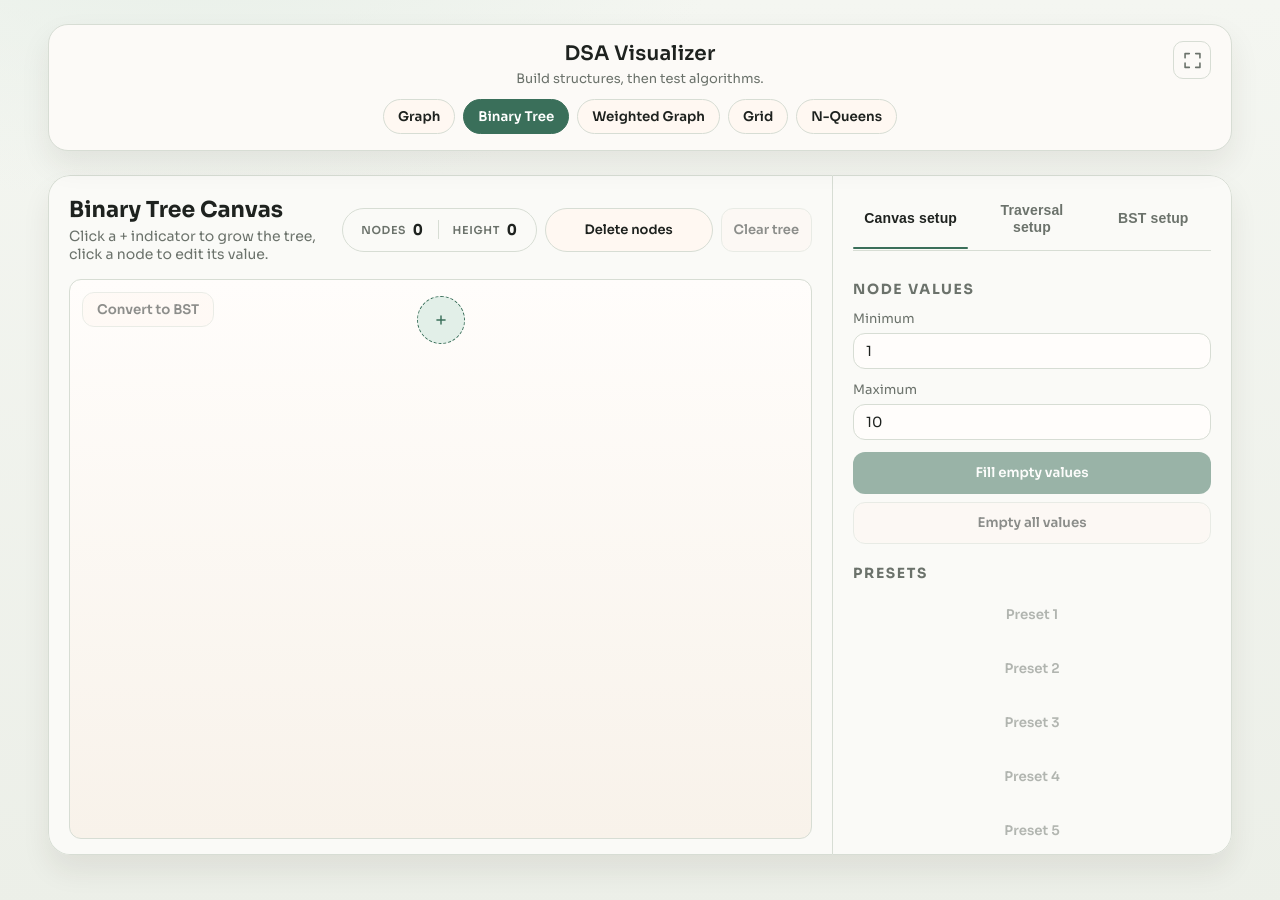
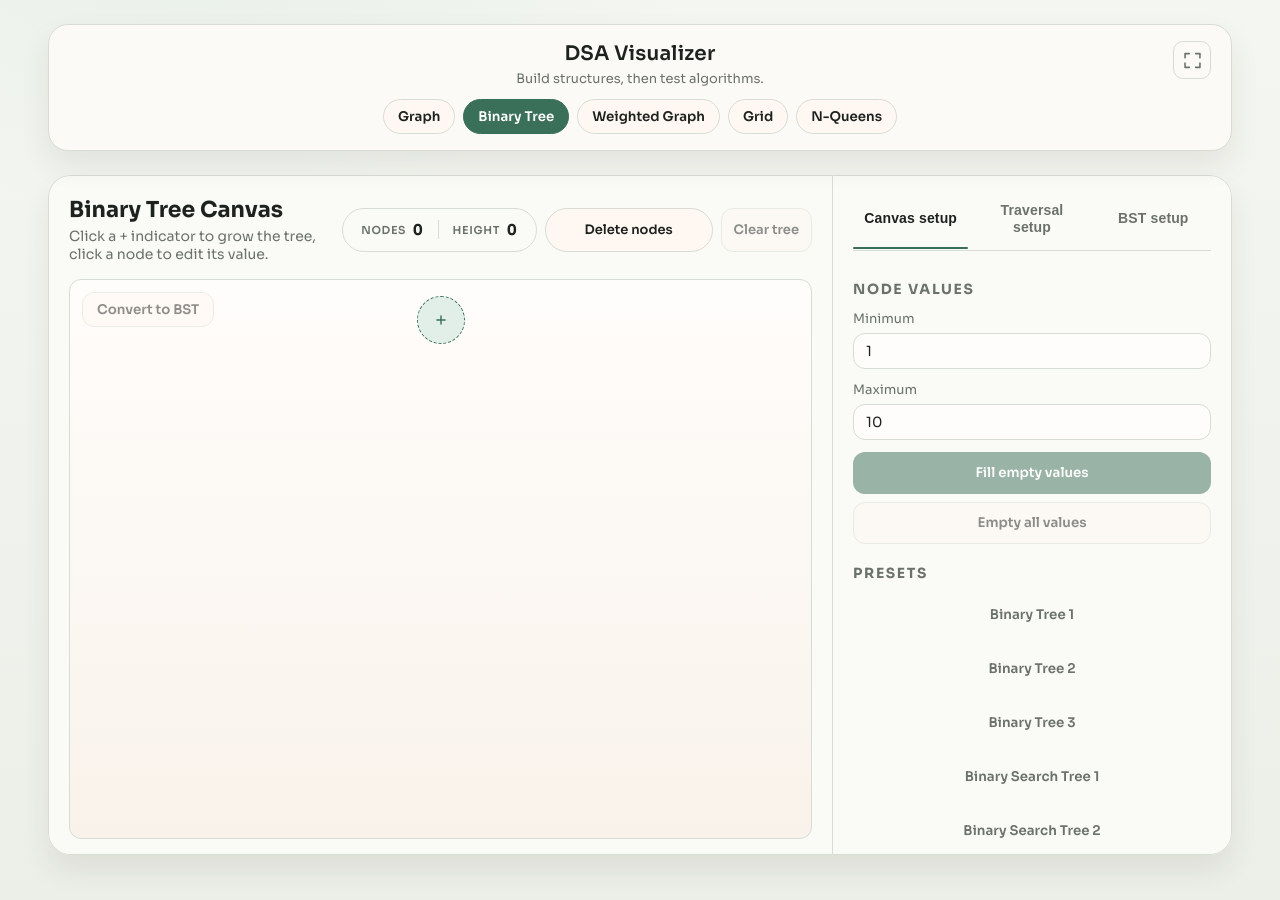
Before and after one commit to Gegaong/dsa-visualizer, a React (Vite) app: page / in a window 1280 px wide. Both pictures are taken after a click on the button "Binary Tree". Shown: the top 900 px of the page. Built offline with nearby package versions, Linux system fonts and the light colour scheme.

Commit message:
added presets, changed validate bst pseudocode

```diff
--- a/src/App.tsx
+++ b/src/App.tsx
@@ -11,6 +11,7 @@ import type {
   ContextMenuState,
   GraphEdge,
   GraphPreset,
+  BinaryTreePreset,
   CanvasType,
   EdgeContextMenuState,
   BinaryTree,
@@ -62,6 +63,7 @@ import {
 } from './utils/graphRules'
 import { clampToRange, getVisibleCanvasRegion, isOverlapping } from './utils/geometry'
 import { buildPresetGraph } from './utils/presets'
+import { buildBinaryTreePreset } from './utils/binaryTreePresets'
 
 import type { TraversalStrategy, WeightedAlgorithm } from './algorithms/algorithmTypes'
 
@@ -96,6 +98,8 @@ function App() {
   const [showClearConfirm, setShowClearConfirm] = useState(false)
   const [showPresetConfirm, setShowPresetConfirm] = useState(false)
   const [pendingPreset, setPendingPreset] = useState<GraphPreset | null>(null)
+  const [showBinaryTreePresetConfirm, setShowBinaryTreePresetConfirm] = useState(false)
+  const [pendingBinaryTreePreset, setPendingBinaryTreePreset] = useState<BinaryTreePreset | null>(null)
   const [contextMenu, setContextMenu] = useState<ContextMenuState | null>(null)
   const [isDeleteMode, setIsDeleteMode] = useState(false)
   const [isDeleteEdgeMode, setIsDeleteEdgeMode] = useState(false)
@@ -560,6 +564,42 @@ function App() {
 
   const handleBinaryTreeClear = () => {
     setBinaryTree({ rootId: null, nodesById: {} })
+    nextBinaryTreeId.current = 1
+  }
+
+  // Replaces the binary tree with a preset and resets id counter + algorithm overlays.
+  const applyBinaryTreePreset = (preset: BinaryTreePreset) => {
+    const { tree, nextId } = buildBinaryTreePreset(preset)
+    setBinaryTree(tree)
+    nextBinaryTreeId.current = nextId
+    binaryTreeTraversal.resetVisualization()
+    binaryTreeBst.resetVisualization()
+  }
+
+  // Sidebar: loads a tree preset immediately if empty; otherwise asks to replace.
+  const handleBinaryTreePresetClick = (preset: BinaryTreePreset) => {
+    if (binaryTreeTraversal.isRunning || binaryTreeBst.isRunning) return
+    if (Object.keys(binaryTree.nodesById).length === 0) {
+      applyBinaryTreePreset(preset)
+      return
+    }
+    setPendingBinaryTreePreset(preset)
+    setShowBinaryTreePresetConfirm(true)
+  }
+
+  const confirmBinaryTreePresetReplace = () => {
+    if (!pendingBinaryTreePreset) {
+      setShowBinaryTreePresetConfirm(false)
+      return
+    }
+    applyBinaryTreePreset(pendingBinaryTreePreset)
+    setPendingBinaryTreePreset(null)
+    setShowBinaryTreePresetConfirm(false)
+  }
+
+  const cancelBinaryTreePresetReplace = () => {
+    setPendingBinaryTreePreset(null)
+    setShowBinaryTreePresetConfirm(false)
   }
 
   const handleBinaryTreeConvertToBst = () => {
@@ -1518,6 +1558,8 @@ function App() {
               canFillEmpty: binaryTreeCanFillEmpty,
               onEmptyAllValues: handleBinaryTreeEmptyAllClick,
               canEmptyAll: binaryTreeCanEmptyAll,
+              onPresetClick: handleBinaryTreePresetClick,
+              presetsDisabled: binaryTreeTraversal.isRunning || binaryTreeBst.isRunning,
             }}
             traversal={{
               algorithm: binaryTreeTraversal.algorithm,
@@ -1794,6 +1836,17 @@ function App() {
         />
       )}
 
+      {pendingBinaryTreePreset && (
+        <ConfirmModal
+          open={showBinaryTreePresetConfirm}
+          title="Replace canvas with preset?"
+          body={`This will clear the current tree and load "${pendingBinaryTreePreset.name}".`}
+          confirmLabel="Replace"
+          onConfirm={confirmBinaryTreePresetReplace}
+          onCancel={cancelBinaryTreePresetReplace}
+        />
+      )}
+
       <ConfirmModal
         open={showEmptyAllConfirm}
         title={isWeightedMode ? 'Reset all weights to 1?' : 'Empty all values?'}
--- a/src/components/sidebar/BinaryTreeCanvasSetupPage.tsx
+++ b/src/components/sidebar/BinaryTreeCanvasSetupPage.tsx
@@ -1,7 +1,7 @@
 import type { ChangeEvent, KeyboardEvent } from 'react'
 
-// Placeholder preset slots — real trees get chosen and wired in later.
-const PRESET_PLACEHOLDERS = ['Preset 1', 'Preset 2', 'Preset 3', 'Preset 4', 'Preset 5']
+import type { BinaryTreePreset } from '../../types'
+import { BINARY_TREE_PRESETS } from '../../utils/binaryTreePresets'
 
 export type BinaryTreeCanvasSetupPageProps = {
   fillMin: string
@@ -14,9 +14,11 @@ export type BinaryTreeCanvasSetupPageProps = {
   canFillEmpty: boolean
   onEmptyAllValues: () => void
   canEmptyAll: boolean
+  onPresetClick: (preset: BinaryTreePreset) => void
+  presetsDisabled?: boolean
 }
 
-// Sidebar page: bulk fill/reset tools for node values, plus a future-presets section.
+// Sidebar page: bulk fill/reset tools for node values, plus tree/BST presets.
 // Mirrors the graph canvas's CanvasSetupPage layout so both feel consistent.
 export const BinaryTreeCanvasSetupPage = ({
   fillMin,
@@ -29,6 +31,8 @@ export const BinaryTreeCanvasSetupPage = ({
   canFillEmpty,
   onEmptyAllValues,
   canEmptyAll,
+  onPresetClick,
+  presetsDisabled = false,
 }: BinaryTreeCanvasSetupPageProps) => (
   <div className="sidebar-page-body">
     <div className="sidebar-section">
@@ -77,15 +81,15 @@ export const BinaryTreeCanvasSetupPage = ({
 
     <div className="sidebar-section">
       <h3>Presets</h3>
-      {PRESET_PLACEHOLDERS.map((label) => (
+      {BINARY_TREE_PRESETS.map((preset) => (
         <button
-          key={label}
+          key={preset.id}
           className="btn btn-ghost"
           type="button"
-          disabled
-          title="Coming soon"
+          disabled={presetsDisabled}
+          onClick={() => onPresetClick(preset)}
         >
-          {label}
+          {preset.name}
         </button>
       ))}
     </div>
--- /dev/null
+++ b/src/utils/binaryTreePresets.ts
@@ -0,0 +1,189 @@
+import type { BinaryTree, BinaryTreePreset } from '../types'
+
+import { relabelBinaryTree } from './format'
+
+// Five canvas presets: BT 1–3 (plain binary trees, growing size) then BST 1–2 (valid search
+// trees). BT1 / BST1 are intentionally even under the root; later presets stay messy —
+// uneven sides, missing children, mixed signs — so they look hand-built.
+
+export const BINARY_TREE_PRESETS: BinaryTreePreset[] = [
+  // BT 1 — small standard (~7), equal sides under root (3 + 3), all positive, not a BST.
+  //         5
+  //       /   \
+  //      9     2
+  //     / \   / \
+  //    1   7 4   0
+  {
+    id: 'bt-1',
+    name: 'Binary Tree 1',
+    nodes: [
+      { value: 5, left: 1, right: 2 },
+      { value: 9, left: 3, right: 4 },
+      { value: 2, left: 5, right: 6 },
+      { value: 1, left: null, right: null },
+      { value: 7, left: null, right: null },
+      { value: 4, left: null, right: null },
+      { value: 0, left: null, right: null },
+    ],
+  },
+
+  // BT 2 — medium (~13), uneven depth, includes negatives.
+  //              3
+  //            /   \
+  //          -4     8
+  //          / \      \
+  //        12  -1      0
+  //        /     \    / \
+  //       5       7  6  -9
+  //              / \      \
+  //            11   2      4
+  //                 \
+  //                 -2
+  {
+    id: 'bt-2',
+    name: 'Binary Tree 2',
+    nodes: [
+      { value: 3, left: 1, right: 2 },
+      { value: -4, left: 3, right: 4 },
+      { value: 8, left: null, right: 5 },
+      { value: 12, left: 6, right: null },
+      { value: -1, left: null, right: 7 },
+      { value: 0, left: 8, right: 9 },
+      { value: 5, left: null, right: null },
+      { value: 7, left: 10, right: 11 },
+      { value: 6, left: null, right: null },
+      { value: -9, left: null, right: 12 },
+      { value: 11, left: null, right: null },
+      { value: 2, left: null, right: 13 },
+      { value: 4, left: null, right: null },
+      { value: -2, left: null, right: null },
+    ],
+  },
+
+  // BT 3 — large (~17), left-deep mess, mixed signs, not a BST.
+  //                 7
+  //              /     \
+  //            15       -3
+  //           /  \      /  \
+  //         -6    2    11   4
+  //         / \    \        / \
+  //        9   1    0      8  -2
+  //       /       / \          \
+  //     14       5  -8          6
+  //                              \
+  //                              10
+  {
+    id: 'bt-3',
+    name: 'Binary Tree 3',
+    nodes: [
+      { value: 7, left: 1, right: 2 },
+      { value: 15, left: 3, right: 4 },
+      { value: -3, left: 5, right: 6 },
+      { value: -6, left: 7, right: 8 },
+      { value: 2, left: null, right: 9 },
+      { value: 11, left: null, right: null },
+      { value: 4, left: 10, right: 11 },
+      { value: 9, left: 12, right: null },
+      { value: 1, left: null, right: null },
+      { value: 0, left: 13, right: 14 },
+      { value: 8, left: null, right: null },
+      { value: -2, left: null, right: 15 },
+      { value: 14, left: null, right: null },
+      { value: 5, left: null, right: null },
+      { value: -8, left: null, right: null },
+      { value: 6, left: null, right: 16 },
+      { value: 10, left: null, right: null },
+    ],
+  },
+
+  // BST 1 — small standard valid search tree (~9), equal sides under root (4 + 4), positives.
+  //           8
+  //         /   \
+  //        3     12
+  //       / \    / \
+  //      1   5  10  15
+  //         /     /
+  //        4     14
+  {
+    id: 'bst-1',
+    name: 'Binary Search Tree 1',
+    nodes: [
+      { value: 8, left: 1, right: 2 },
+      { value: 3, left: 3, right: 4 },
+      { value: 12, left: 5, right: 6 },
+      { value: 1, left: null, right: null },
+      { value: 5, left: 7, right: null },
+      { value: 10, left: null, right: null },
+      { value: 15, left: 8, right: null },
+      { value: 4, left: null, right: null },
+      { value: 14, left: null, right: null },
+    ],
+  },
+
+  // BST 2 — large valid search tree (~20), left-heavier, includes negatives.
+  //                  10
+  //              /        \
+  //            -2          25
+  //           /  \        /   \
+  //        -10    4     18     40
+  //        /  \  / \   /  \    / \
+  //      -15 -5 1  7 14  20  30  50
+  //         /     /      \        \
+  //       -7     5       16       55
+  //               \
+  //                6
+  {
+    id: 'bst-2',
+    name: 'Binary Search Tree 2',
+    nodes: [
+      { value: 10, left: 1, right: 2 },
+      { value: -2, left: 3, right: 4 },
+      { value: 25, left: 5, right: 6 },
+      { value: -10, left: 7, right: 8 },
+      { value: 4, left: 9, right: 10 },
+      { value: 18, left: 11, right: 12 },
+      { value: 40, left: 13, right: 14 },
+      { value: -15, left: null, right: null },
+      { value: -5, left: 15, right: null },
+      { value: 1, left: null, right: null },
+      { value: 7, left: 16, right: null },
+      { value: 14, left: null, right: 17 },
+      { value: 20, left: null, right: null },
+      { value: 30, left: null, right: null },
+      { value: 50, left: null, right: 18 },
+      { value: -7, left: null, right: null },
+      { value: 5, left: null, right: 19 },
+      { value: 16, left: null, right: null },
+      { value: 55, left: null, right: null },
+      { value: 6, left: null, right: null },
+    ],
+  },
+]
+
+export type BuildBinaryTreePresetResult = {
+  tree: BinaryTree
+  nextId: number
+}
+
+// Builds a labeled BinaryTree from a preset spec. Node ids are bt-1, bt-2, … in array order.
+export function buildBinaryTreePreset(preset: BinaryTreePreset): BuildBinaryTreePresetResult {
+  const nodesById: BinaryTree['nodesById'] = {}
+
+  preset.nodes.forEach((spec, index) => {
+    const id = `bt-${index + 1}`
+    nodesById[id] = {
+      id,
+      label: '',
+      value: spec.value,
+      leftId: spec.left === null ? null : `bt-${spec.left + 1}`,
+      rightId: spec.right === null ? null : `bt-${spec.right + 1}`,
+    }
+  })
+
+  const tree = relabelBinaryTree({
+    rootId: preset.nodes.length > 0 ? 'bt-1' : null,
+    nodesById,
+  })
+
+  return { tree, nextId: preset.nodes.length + 1 }
+}
```
Also changed, not shown: src/components/BinaryTreeCanvas.tsx (+15 -2 lines), src/components/sidebar/BinaryTreeBstPage.tsx (+13 -5 lines), src/types/index.ts (+8 -0 lines), 1 other file (tests, documents, lock files or other folders).
